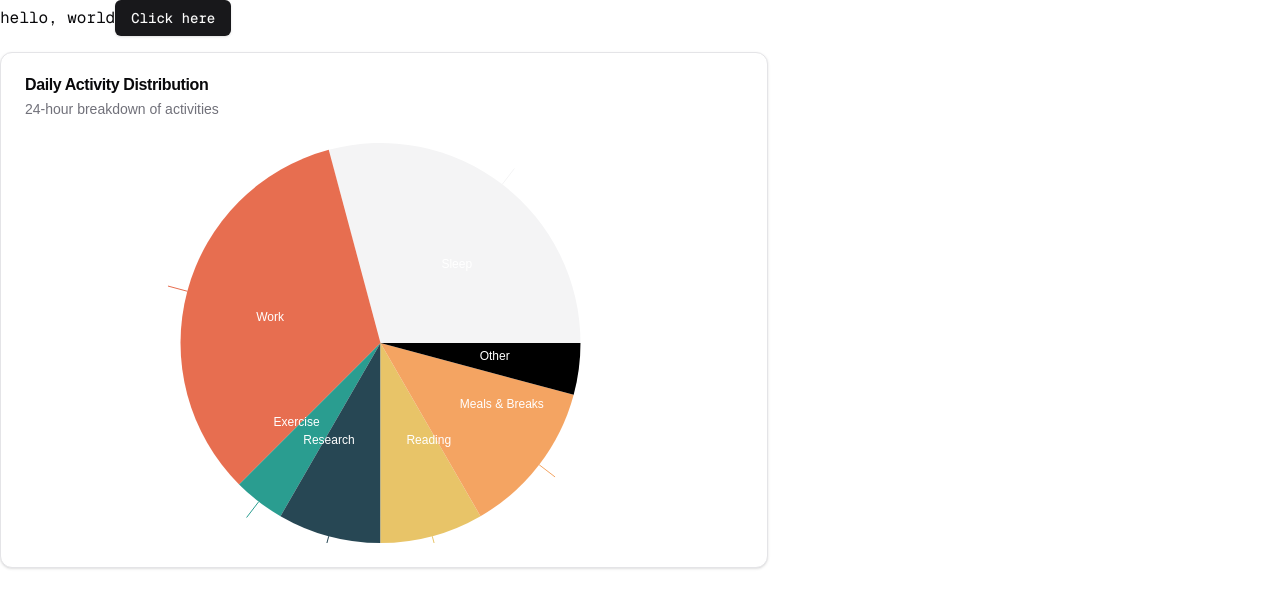
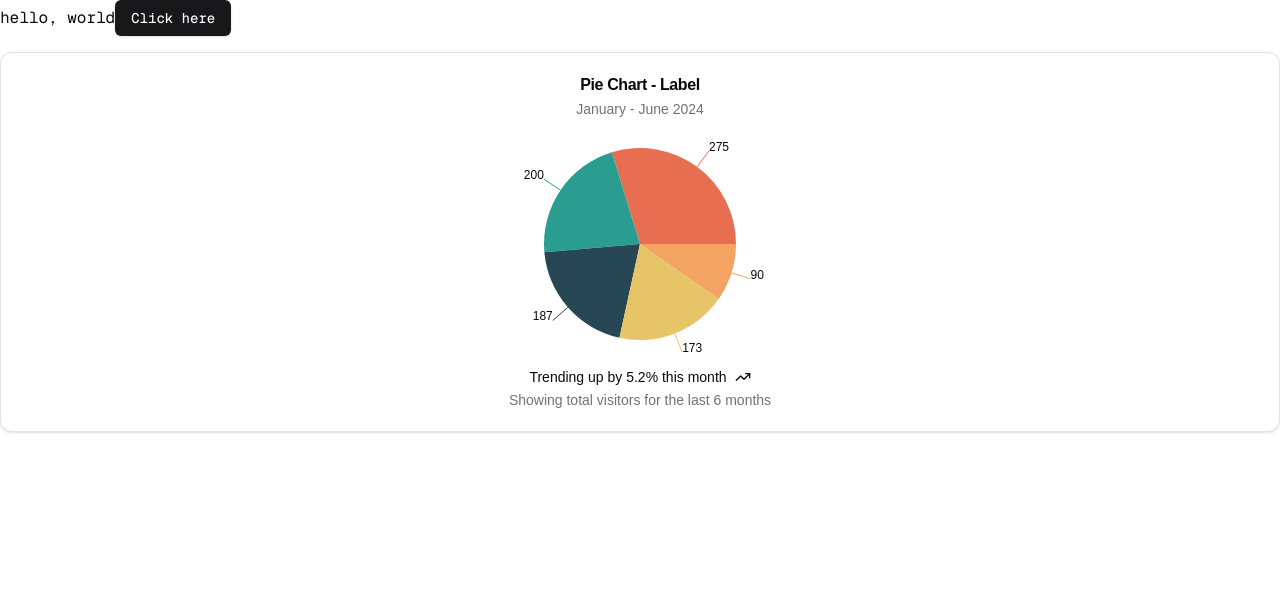
Before and after one commit to Ronit-gurjar/pie-my-schedule, a Next.js app: page / in a window 1280 px wide. Shown: the top 608 px of the page. Built offline with nearby package versions, Linux system fonts and the light colour scheme.

Commit message:
Chore: replace with shadcn's boiler

```diff
--- a/components/daily-activity-chart.tsx
+++ b/components/daily-activity-chart.tsx
@@ -1,99 +1,82 @@
 "use client"
 
-import { PieChart, Pie, Cell, ResponsiveContainer } from "recharts"
-import { Card, CardContent, CardDescription, CardHeader, CardTitle } from "@/components/ui/card"
-import { ChartContainer, ChartTooltip, ChartTooltipContent } from "@/components/ui/chart"
+import { TrendingUp } from "lucide-react"
+import { Pie, PieChart } from "recharts"
 
-interface Activity {
-  name: string
-  hours: number
-  color: string
-}
-
-const activities: Activity[] = [
-  { name: "Sleep", hours: 7, color: "hsl(var(--muted))" },
-  { name: "Work", hours: 8, color: "hsl(var(--chart-1))" },
-  { name: "Exercise", hours: 1, color: "hsl(var(--chart-2))" },
-  { name: "Research", hours: 2, color: "hsl(var(--chart-3))" },
-  { name: "Reading", hours: 2, color: "hsl(var(--chart-4))" },
-  { name: "Meals & Breaks", hours: 3, color: "hsl(var(--chart-5))" },
-  { name: "Other", hours: 1, color: "hsl(var(--chart-6))" },
+import {
+  Card,
+  CardContent,
+  CardDescription,
+  CardFooter,
+  CardHeader,
+  CardTitle,
+} from "@/components/ui/card"
+import {
+  ChartConfig,
+  ChartContainer,
+  ChartTooltip,
+  ChartTooltipContent,
+} from "@/components/ui/chart"
+const chartData = [
+  { browser: "chrome", visitors: 275, fill: "var(--color-chrome)" },
+  { browser: "safari", visitors: 200, fill: "var(--color-safari)" },
+  { browser: "firefox", visitors: 187, fill: "var(--color-firefox)" },
+  { browser: "edge", visitors: 173, fill: "var(--color-edge)" },
+  { browser: "other", visitors: 90, fill: "var(--color-other)" },
 ]
 
-const RADIAN = Math.PI / 180
-
-interface CustomizedLabelProps {
-  cx: number
-  cy: number
-  midAngle: number
-  innerRadius: number
-  outerRadius: number
-  percent: number
-  index: number
-}
-
-const renderCustomizedLabel = ({ cx, cy, midAngle, innerRadius, outerRadius, index }: CustomizedLabelProps) => {
-  const radius = innerRadius + (outerRadius - innerRadius) * 0.5
-  const x = cx + radius * Math.cos(-midAngle * RADIAN)
-  const y = cy + radius * Math.sin(-midAngle * RADIAN)
-
-  return (
-    <text x={x} y={y} fill="white" textAnchor={x > cx ? 'start' : 'end'} dominantBaseline="central">
-      {`${activities[index].name} `}
-    </text>
-  )
-}
+const chartConfig = {
+  visitors: {
+    label: "Visitors",
+  },
+  chrome: {
+    label: "Chrome",
+    color: "hsl(var(--chart-1))",
+  },
+  safari: {
+    label: "Safari",
+    color: "hsl(var(--chart-2))",
+  },
+  firefox: {
+    label: "Firefox",
+    color: "hsl(var(--chart-3))",
+  },
+  edge: {
+    label: "Edge",
+    color: "hsl(var(--chart-4))",
+  },
+  other: {
+    label: "Other",
+    color: "hsl(var(--chart-5))",
+  },
+} satisfies ChartConfig
 
 export default function DailyActivityPieChart() {
   return (
-    <Card className="w-full max-w-3xl">
-      <CardHeader>
-        <CardTitle>Daily Activity Distribution</CardTitle>
-        <CardDescription>24-hour breakdown of activities</CardDescription>
+    <Card className="flex flex-col">
+      <CardHeader className="items-center pb-0">
+        <CardTitle>Pie Chart - Label</CardTitle>
+        <CardDescription>January - June 2024</CardDescription>
       </CardHeader>
-      <CardContent>
+      <CardContent className="flex-1 pb-0">
         <ChartContainer
-          config={Object.fromEntries(activities.map(activity => [
-            activity.name.toLowerCase(),
-            { label: activity.name, color: activity.color }
-          ]))}
-          className="h-[400px]"
+          config={chartConfig}
+          className="mx-auto aspect-square max-h-[250px] pb-0 [&_.recharts-pie-label-text]:fill-foreground"
         >
-          <ResponsiveContainer width="100%" height="100%">
-            <PieChart>
-            <ChartTooltip
-                content={({ active, payload }) => {
-                  if (active && payload && payload.length) {
-                    const data = payload[0].payload as Activity
-                    return (
-                        <ChartTooltipContent>
-                        <div className="flex flex-col gap-1">
-                          <p className="font-semibold">{data.name}</p>
-                          <p>{`${data.hours} hour${data.hours > 1 ? 's' : ''}`}</p>
-                          <p>{`${((data.hours / 24) * 100).toFixed(1)}% of the day`}</p>
-                        </div>
-                      </ChartTooltipContent>
-                    )
-                  }
-                  return null
-                }}
-              />
-              <Pie
-                data={activities}
-                labelLine={true}
-                label={renderCustomizedLabel}
-                outerRadius={200}
-
-                dataKey="hours"
-              >
-                {activities.map((entry, index) => (
-                  <Cell key={`cell-${index}`} fill={entry.color} />
-                ))}
-              </Pie>
-            </PieChart>
-          </ResponsiveContainer>
+          <PieChart>
+            <ChartTooltip content={<ChartTooltipContent hideLabel />} />
+            <Pie data={chartData} dataKey="visitors" label nameKey="browser" />
+          </PieChart>
         </ChartContainer>
       </CardContent>
+      <CardFooter className="flex-col gap-2 text-sm">
+        <div className="flex items-center gap-2 font-medium leading-none">
+          Trending up by 5.2% this month <TrendingUp className="h-4 w-4" />
+        </div>
+        <div className="leading-none text-muted-foreground">
+          Showing total visitors for the last 6 months
+        </div>
+      </CardFooter>
     </Card>
   )
 }
```
